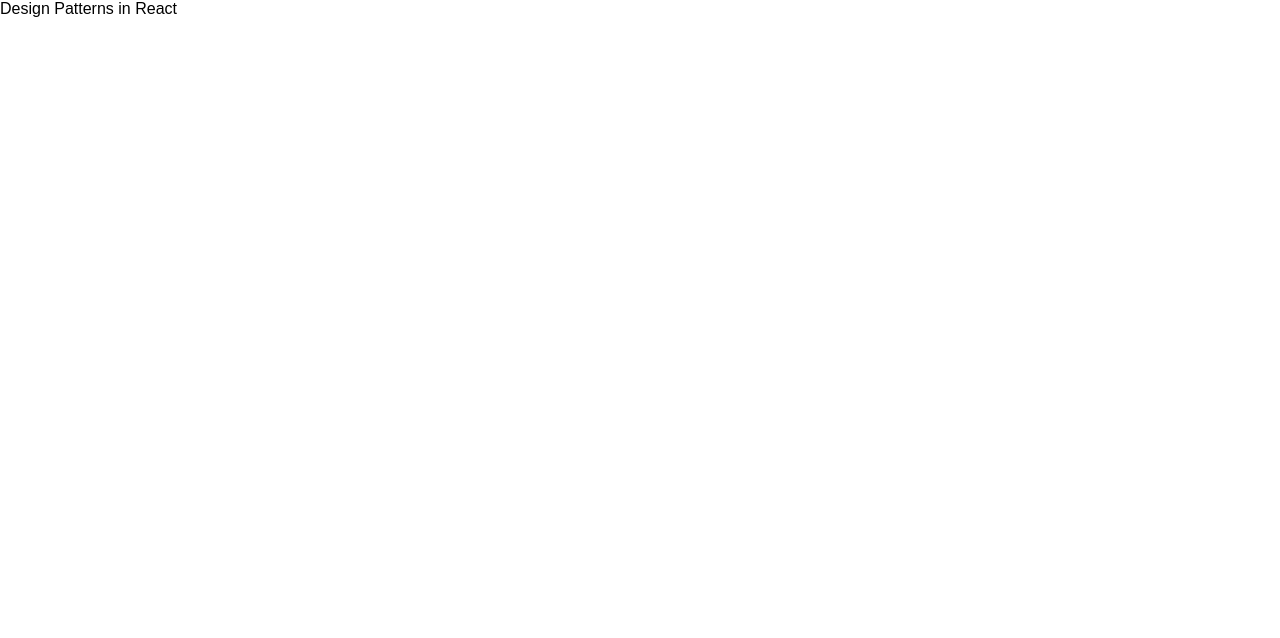
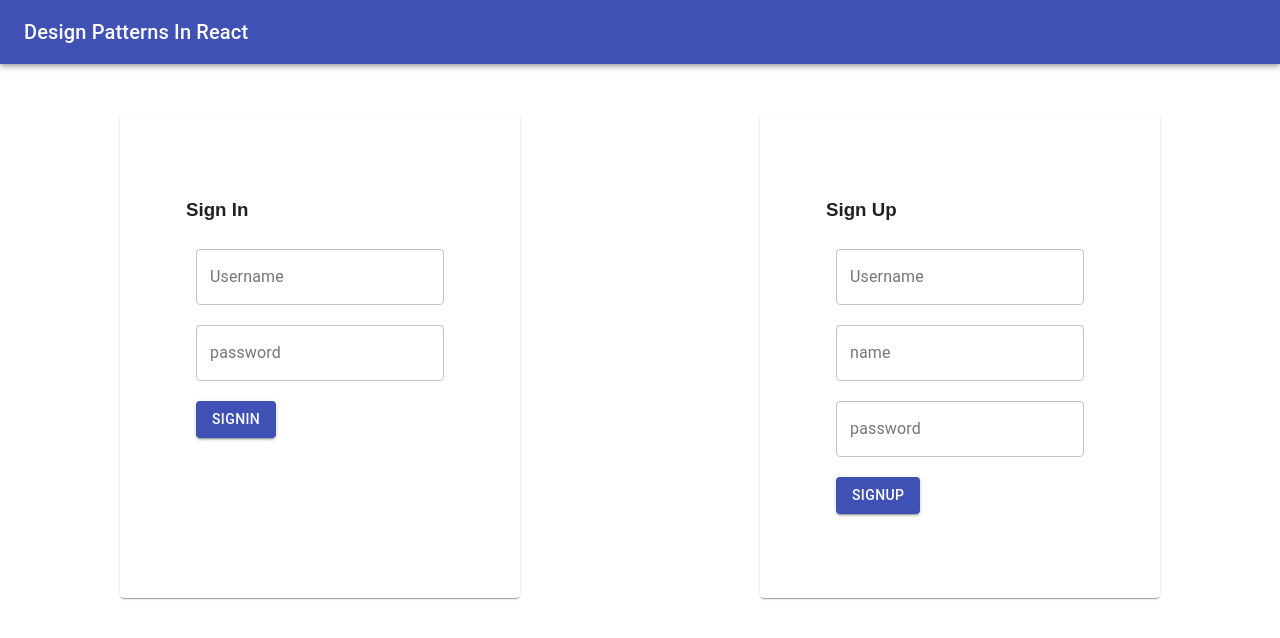
Before and after one commit to iamerratic/yt_dpr, a React (Create React App) app: page / in a window 1280 px wide. Shown: the top 638 px of the page. Built offline with nearby package versions, Linux system fonts and the light colour scheme.

Commit message:
forms start done

```diff
--- a/src/App.js
+++ b/src/App.js
@@ -1,8 +1,10 @@
 import React from 'react';
+
+import HomePage from './pages/HomePage/Home.page';
 
 function App() {
   return (
-    <div>Design Patterns in React</div>
+    <HomePage />
   );
 }
 
--- a/src/Pages/HomePage/Home.page.js
+++ b/src/Pages/HomePage/Home.page.js
@@ -0,0 +1,19 @@
+import React from 'react';
+
+import HeaderComponent from '../../components/Header/Header.component';
+import SignInComponent from '../../components/SignIn/SignIn.component';
+import SignUpComponent from '../../components/SignUp/SignUp.component';
+
+function HomePage() {
+    return (
+        <div>
+            <HeaderComponent />
+            <div style={{ display: 'flex', justifyContent: 'space-around' }}>
+                <SignInComponent />
+                <SignUpComponent />
+            </div>
+        </div>
+    )
+}
+
+export default HomePage;
--- /dev/null
+++ b/src/components/Header/Header.component.js
@@ -0,0 +1,18 @@
+import React from 'react';
+import AppBar from '@material-ui/core/AppBar';
+import Toolbar from '@material-ui/core/Toolbar';
+import Typography from '@material-ui/core/Typography';
+
+function HeaderComponent() {
+    return (
+        <AppBar position="static">
+            <Toolbar>
+                <Typography variant="h6">
+                    Design Patterns In React
+                </Typography>
+            </Toolbar>
+        </AppBar>
+    )
+}
+
+export default HeaderComponent;
--- /dev/null
+++ b/src/components/SignIn/SignIn.component.js
@@ -0,0 +1,54 @@
+import React, { useState } from 'react';
+import Card from '@material-ui/core/Card';
+import CardContent from '@material-ui/core/CardContent';
+import TextField from '@material-ui/core/TextField';
+import Button from '@material-ui/core/Button';
+
+function SignInComponent() {
+
+    var [username, setUsername] = useState('');
+    var [password, setPassword] = useState('');
+
+    function handleSubmit(e) {
+        e.preventDefault();
+        console.log({
+            username,
+            password
+        });
+    }
+
+    return (
+        <Card style={{ padding: '50px', margin: '50px', width: '300px' }}>
+            <CardContent>
+                <h3>Sign In</h3>
+                <form onSubmit={handleSubmit}>
+                    <TextField
+                        value={username}
+                        onChange={(e) => setUsername(e.target.value)}
+                        style={{ margin: '10px' }}
+                        label="Username"
+                        variant="outlined"
+                        type="text"
+                        id="username"
+                        placeholder="Username"
+                        name="username"
+                    />
+                    <TextField
+                        value={password}
+                        onChange={(e) => setPassword(e.target.value)}
+                        style={{ margin: '10px' }}
+                        label="password"
+                        variant="outlined"
+                        type="text"
+                        id="password"
+                        placeholder="Password"
+                        name="password"
+                    />
+                    <Button type="submit" style={{ margin: '10px' }} variant="contained" color="primary">SignIn</Button>
+                </form>
+            </CardContent>
+        </Card>
+    )
+}
+
+export default SignInComponent
--- /dev/null
+++ b/src/components/SignUp/SignUp.component.js
@@ -0,0 +1,66 @@
+import React, { useState } from 'react';
+import Card from '@material-ui/core/Card';
+import CardContent from '@material-ui/core/CardContent';
+import TextField from '@material-ui/core/TextField';
+import Button from '@material-ui/core/Button';
+
+function SignUpComponent() {
+
+    var [username, setUsername] = useState('');
+    var [password, setPassword] = useState('');
+    var [name, setName] = useState('');
+
+    function handleSubmit(e) {
+        e.preventDefault();
+        console.log({
+            name,
+            username,
+            password
+        });
+    }
+    return (
+        <Card style={{ padding: '50px', margin: '50px', width: '300px' }}>
+            <CardContent>
+                <h3>Sign Up</h3>
+                <form onSubmit={handleSubmit}>
+                    <TextField
+                        value={username}
+                        onChange={(e) => setUsername(e.target.value)}
+                        style={{ margin: '10px' }}
+                        label="Username"
+                        variant="outlined"
+                        type="text"
+                        id="username"
+                        placeholder="Username"
+                        name="username"
+                    />
+                    <TextField
+                        value={name}
+                        onChange={(e) => setName(e.target.value)}
+                        style={{ margin: '10px' }}
+                        label="name"
+                        variant="outlined"
+                        type="text"
+                        id="name"
+                        placeholder="Name"
+                        name="name"
+                    />
+                    <TextField
+                        value={password}
+                        onChange={(e) => setPassword(e.target.value)}
+                        style={{ margin: '10px' }}
+                        label="password"
+                        variant="outlined"
+                        type="text"
+                        id="password"
+                        placeholder="Password"
+                        name="password"
+                    />
+                    <Button type="submit" style={{ margin: '10px' }} variant="contained" color="primary">SignUp</Button>
+                </form>
+            </CardContent>
+        </Card>
+    )
+}
+
+export default SignUpComponent
```
